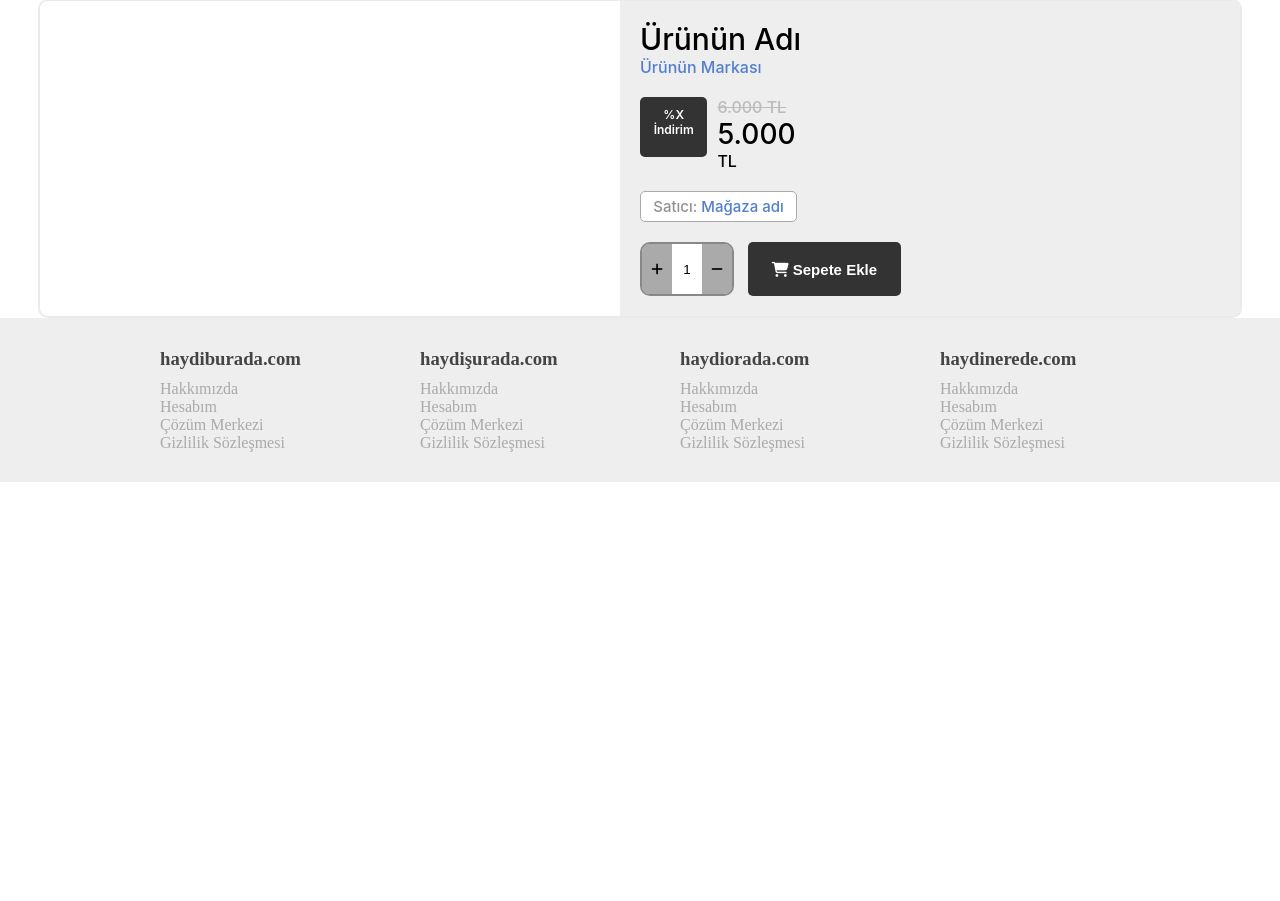
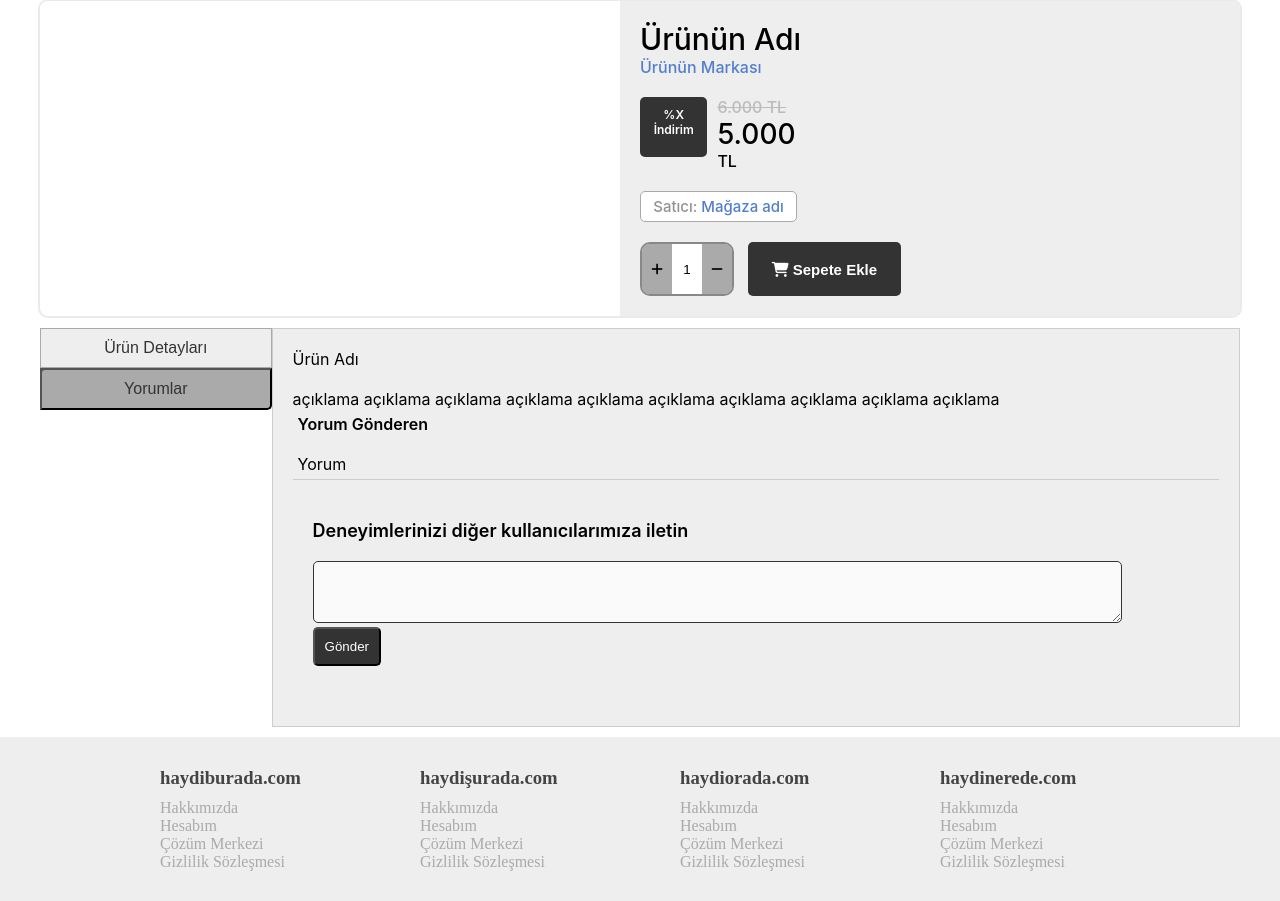
Before and after one commit to sinankerim/HimalayaSite, a PHP site: page /product.html in a window 1280 px wide; the page is wider, and only the part inside the window is pictured. Shown: the part 157-1058 px from the top of that part. Before the commit the page ends 639 px from the top of that part, so only its background shows below. Run offline with PHP 8.4, Linux system fonts and the light colour scheme; some libraries are stand-ins or nearby versions.

Commit message:
Update 09:25 19.05.2021

```diff
--- a/site/CSS.css
+++ b/site/CSS.css
@@ -918,3 +918,103 @@ body
 	flex-direction: row;
 	justify-content: space-between;
 }
+/* -------------------PRODUCT-BOTTOM------------------------*/
+
+
+#product-bottom
+{
+	width: 1200px;
+	margin:10px auto;
+	display: flex;
+	flex-direction: row;
+}
+
+#product-bottom-left
+{
+	width: 20%;
+	display: flex;
+	flex-direction: column;
+	background-color: #555;
+	height: 75px;
+	border-radius: 5px 0px 0px 5px;
+}
+
+#product-bottom-left button
+{
+	padding:10px 5px;
+	font-size:16px;
+	font-weight: 500;
+}
+
+#product-pDetails-btn
+{
+	color:#333;
+	background-color: #eee;
+	border:1px solid #aaa;
+	border-radius: 0px 0px 0px 0px;
+}
+
+#product-pComments-btn
+{
+	color:#333;
+	background-color:#aaa;
+	//border:1px solid #eee;
+	border-radius: 5px 0px 5px 0px;
+}
+
+
+
+
+
+
+#product-bottom-right
+{
+	width:80%;
+	border:1px solid #ccc ;
+	background-color: #eee;
+	display: flex;
+	flex-direction: column;
+	padding: 20px;
+	font-family: -apple-system, BlinkMacSystemFont, 'Segoe UI', Roboto, Oxygen, Ubuntu, Cantarell, 'Open Sans', 'Helvetica Neue', sans-serif;
+}
+
+#product-details
+{
+
+}
+
+#comment-section
+{
+	margin: auto;
+	border-bottom: 1px solid #ccc;
+	padding:5px;
+}
+
+#post-comment-section
+{
+	margin: 20px 0px;
+	padding: 20px;
+}
+
+#post-comment-section button
+{
+	background-color: #333;
+	color:white;
+	padding: 10px;
+	border-radius:5px;
+	font-weight: 200;
+}
+
+#post-comment-txt
+{
+	max-width: 90%;
+	min-width: 90%;
+	border-radius: 5px;
+	border:1px solid #333;
+	height: 50px;
+	max-height: 70px;
+	padding: 5px;
+	color:black;
+	background-color: #fafafa;
+	max-height: 100px;
+}
--- a/site/product.html
+++ b/site/product.html
@@ -13,6 +13,51 @@
 
 
 	$(document).ready(function(){
+		$('#product-pDetails-btn').click(function()
+		{
+				$('#product-comment').css({
+
+					'display':'none'
+
+				});
+
+				$('#product-details').css({
+					'display':'block'
+				});
+
+				$('#product-pDetails-btn').css({
+
+					'background-color':'#eee'
+
+				});
+
+				$('#product-pComments-btn').css({
+					'background-colo':'#aaa'
+				});
+		});
+
+		$('#product-pComments-btn').click(function(){
+			$('#product-details').css({
+
+					'display':'none'
+
+				});
+
+				$('#product-comment').css({
+					'display':'block'
+				});
+
+			$('#product-pComments-btn').css({
+
+					'background-color':'#eee'
+
+				});
+
+				$('#product-pDetails-btn').css({
+					'background-colo':'#aaa'
+				});
+		});
+
 
 	});
 
@@ -113,8 +158,42 @@
 					<button id="product-addToCart-btn"><i class="fas fa-shopping-cart"></i> Sepete Ekle</button>
 				</div>
             </div>
+
         </div>
 
+		<div id="product-bottom">
+
+			<div id="product-bottom-left">
+				<button id="product-pDetails-btn">Ürün Detayları</button>
+
+				<button id="product-pComments-btn">Yorumlar</button>
+			</div>
+
+			<div id="product-bottom-right">
+				<div id="product-details">
+					<?php product_name ?> Ürün Adı<br>
+					<br>
+					<?php product_details ?>
+					açıklama açıklama açıklama açıklama açıklama açıklama açıklama açıklama açıklama açıklama
+				</div>
+
+				<div id="product-comment">
+					<div id="comment-section">
+						<span style="font-weight: 600;"><?php member_name ?> Yorum Gönderen</span><br>
+						<br>
+						<?php comment ?> Yorum
+						<br>
+					</div>
+					<div id="post-comment-section">
+						<span style="font-weight:600; font-size:18px;">Deneyimlerinizi diğer kullanıcılarımıza iletin</span><br>
+						<br>
+						<textarea id="post-comment-txt"></textarea><br>
+						<button id="post-commend-send-btn">Gönder</button>
+					</div>
+				</div>
+			</div>
+
+		</div>
 
 		<div id="featured">
 			<section>
@@ -158,7 +237,7 @@
 			</section>
 		</div>
 
-	</div>
+
 
 </body>
 </html>
```
